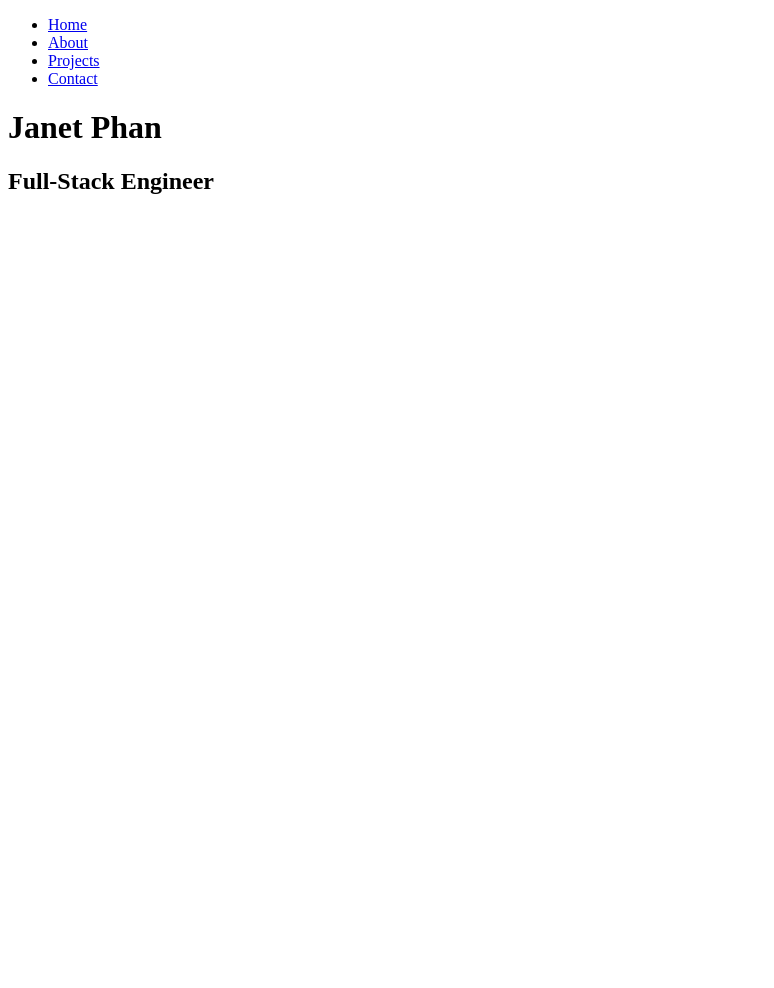
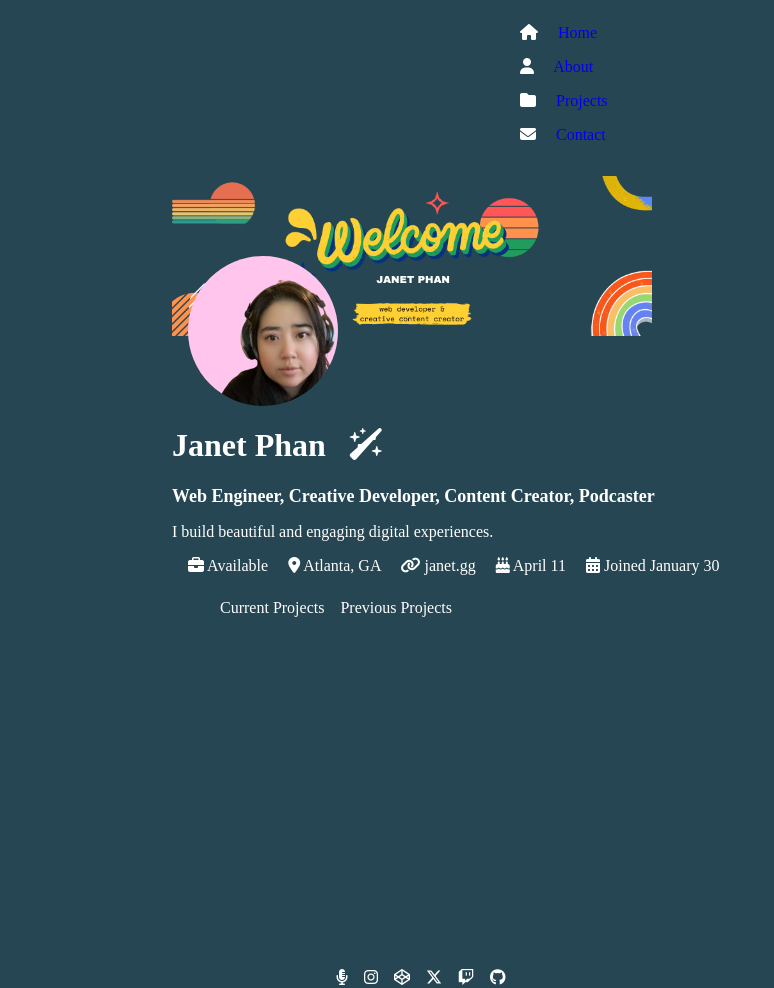
Before and after one commit to janet-phan/personalpage, a plain HTML site: page index.html in a window 1280 px wide. Shown: the whole page, without its empty margins (0-774 px from the left). Before the commit the page ends 800 px from the top, so only its background shows below. Drawn offline with Linux system fonts and the light colour scheme.

Commit message:
updated some css

```diff
--- a/index.html
+++ b/index.html
@@ -1,26 +1,69 @@
 <!DOCTYPE html>
 <html lang="en">
   <head>
-    <meta charset="UTF-8">
-    <meta name="viewport" content="width=device-width, initial-scale=1.0">
-    <title>Portfolio</title>
+    <meta charset="UTF-8" />
+    <meta name="viewport" content="width=device-width, initial-scale=1.0" />
+    <title>Janet Phan</title>
+    <link rel="stylesheet" href="style.css" />
+    <script
+      src="https://kit.fontawesome.com/012a2bcae9.js"
+      crossorigin="anonymous"
+    ></script>
   </head>
   <body>
     <header>
       <nav>
         <ul>
-                <li><a href="index.html">Home</a></li>
-                <li><a href="about.html">About</a></li>
-                <li><a href="projects.html">Projects</a></li>
-                <li><a href="contact.html">Contact</a></li>
+          <li><i class="fa-solid fa-house"></i> <a href="index.html">Home</a></li>
+          <li><i class="fa-solid fa-user"></i>  <a href="about.html">About</a></li>
+          <li><i class="fa-solid fa-folder"></i> <a href="projects.html">Projects</a></li>
+          <li><i class="fa-solid fa-envelope"></i> <a href="contact.html">Contact</a></li>
         </ul>
       </nav>
     </header>
+    <main>
+      <div class="profile">
+        <div class="banner"></div>
 
-<h1>Janet Phan</h1>
-<h2>Full-Stack Engineer</h2>
+        <div class="pfp"></div>
 
+        <h1>Janet Phan <i class="fa-solid fa-wand-sparkles"></i></h1>
+        <h2>Web Engineer, Creative Developer, Content Creator, Podcaster</h2>
+        <p>I build beautiful and engaging digital experiences.</p>
+      </div>
 
+      <div class="info-icons">
+        <i class="fa-solid fa-briefcase"></i> Available
 
+        <i class="fa-solid fa-location-dot"></i> Atlanta, GA
+
+        <i class="fa-solid fa-link"></i> janet.gg
+
+        <i class="fa-solid fa-cake-candles"></i> April 11
+
+        <i class="fa-solid fa-calendar-days"></i> Joined January 30
+      </div>
+
+      <div class="posts">
+        <ul>
+            <li><a href="#">Current Projects</a></li>
+            <li><a href="#">Previous Projects</a></li>
+        </ul>
+
+      </div>
+    </main>
+    <footer>
+      <i class="fa-solid fa-microphone-lines"></i>
+
+      <i class="fa-brands fa-instagram"></i>
+
+      <i class="fa-brands fa-codepen"></i>
+
+      <i class="fa-brands fa-x-twitter"></i>
+
+      <i class="fa-brands fa-twitch"></i>
+
+      <i class="fa-brands fa-github"></i>
+    </footer>
   </body>
 </html>
--- a/style.css
+++ b/style.css
@@ -1,36 +1,117 @@
 :root {
-    --main-color: #C52184;
-    --mc2: #E574BC;
-    --mc3: #F9B4ED;
-    --mainb: #1E2D24;
-    --offb: #334139;
+    --mc: #264653;
+    --mc2: #2A9D8F;
+    --mc3: #E9C46A;
+    --mc4: #F4A261;
+    --mc5: #E76F51;
+    --white: #ffffff;
     }
 
-    .element-to-style {
-    color: var(--main-color);
-
-    }
-
-.card {
-    /* Add shadows to create the "card" effect */
-    box-shadow: 0 4px 8px 0 rgba(0,0,0,0.2);
-    transition: 0.3s;
-    width: 45%;
-    margin: auto;
-    border-radius: 15px;
+* {
+    box-sizing: border-box;
+    text-decoration: none;
 }
 
-    /* On mouse-over, add a deeper shadow */
-.card:hover {
-    box-shadow: 0 8px 16px 0 rgba(0,0,0,0.2);
+html {
+    height: 100%;
 }
 
-    /* Add some padding inside the card container */
-.container {
-    padding: 2px 16px;
-    border-radius: 15px;
+body {
+    width: 100%;
+    background-color: var(--mc);
+    display: flex;
+    flex-direction: row;
+    flex-wrap: wrap;
+    justify-content: center;
+    color: var(--white);
 }
 
-.card img {
-    border-radius: 15px 15px 0px 0px;
+h2 {
+    font-size: 18px;
 }
+
+header {
+    width: 20%;
+}
+
+nav ul {
+    padding: 0;
+    list-style-type: none;
+    display: flex;
+    flex-direction: column;
+    justify-content: space-between;
+}
+
+nav ul li {
+    padding-bottom: 1em;
+}
+
+nav li i {
+    margin-right: 1em;
+}
+
+main {
+    margin-left: 3em;
+}
+
+main i {
+    margin-left: 1rem;
+}
+
+footer {
+    display: flex;
+    flex-grow: 1;
+    padding: 20em;
+    flex: 0 0 100%;
+}
+
+footer i {
+    margin: .5em;
+}
+
+/* home */
+
+.banner {
+    width: 1000px;
+    height: 20vh;
+    background-image: url("webdevbanner.png");
+    background-repeat: no-repeat;
+    background-size:contain;
+}
+
+.pfp {
+    background-image: url("headshot.png");
+    height: 150px;
+    width: 150px;
+    background-repeat: no-repeat;
+    background-size: cover;
+    border-radius: 50%;
+    position: relative;
+    margin-top: -5em;
+    margin-left: 1em;
+}
+
+.posts ul {
+    display: flex;
+}
+
+.posts ul li {
+    display: block;
+    padding: .5em;
+}
+
+.posts li:hover {
+    border-bottom: 5px solid var(--mc3);
+}
+
+.posts ul>li a:hover, a:active {
+    color: white;
+}
+
+.posts li a, a:visited, a:hover {
+    color: white;
+}
+
+
+
+/* about */
```
Also changed, not shown: about.html (+19 -7 lines), contact.html (+14 -9 lines), projects.html (+4 -1 lines), webdevbanner.png (added). Lines whose indentation alone changed are shown as unchanged.
